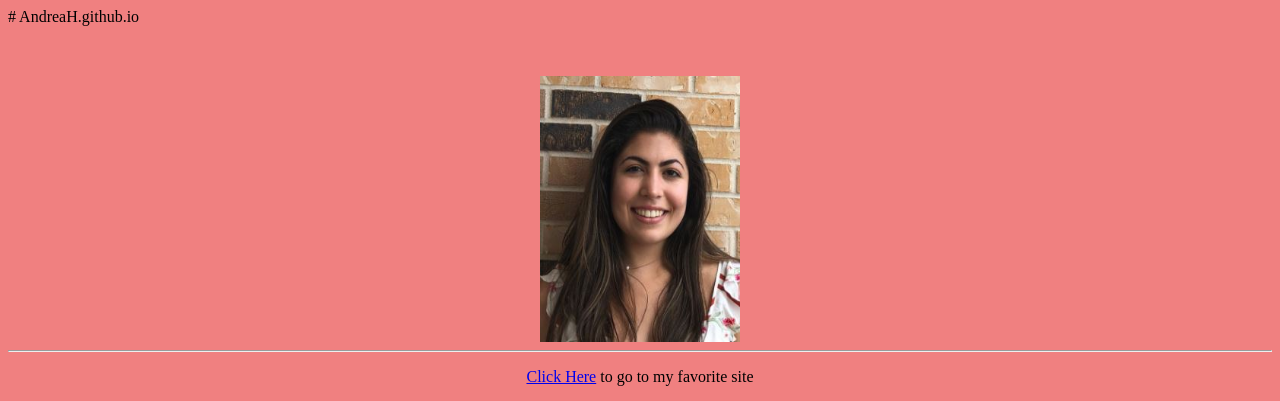
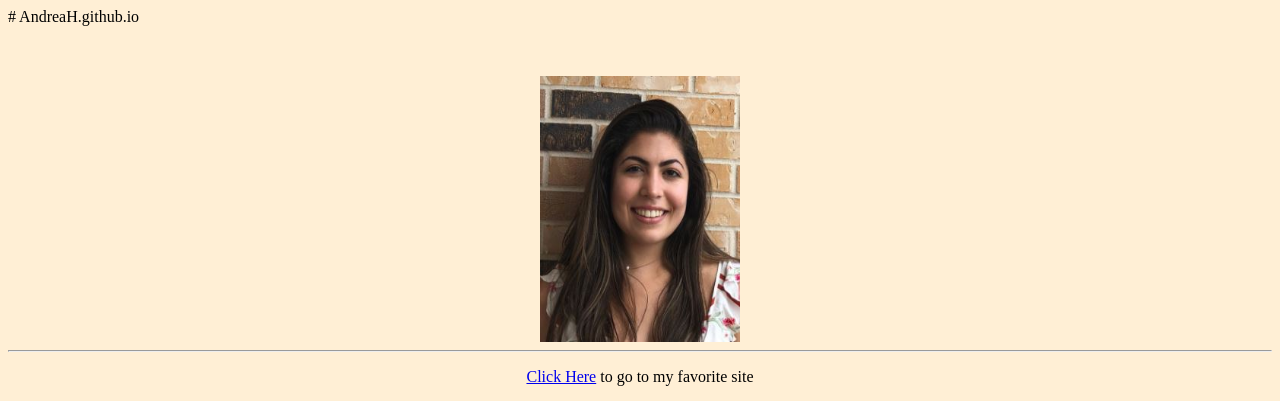
Before and after one commit to andreahumphries/AndreaH.github.io, a plain HTML site: page index.html in a window 1280 px wide. Shown: the top 401 px of the page. Drawn offline with Linux system fonts and the light colour scheme.

Commit message:
Update index.html

```diff
--- a/index.html
+++ b/index.html
@@ -4,7 +4,7 @@
 <p style="text-align: center;"><a href="https://netflix.com">Click Here</a> to go to my favorite site</p>
 <h1 style="text-align: center;">Hi, my name is Andrea!</h1>
 <h2 style="text-align: center;">Welcome to my website!</h2>
-<body bgcolor = "lightcoral">
+<body bgcolor = "papayawhip">
 <p><strong>About Me</strong></p>
 <p>My name is Andrea and I am a Freshman at the University of Texas at Austin! I am from Houston, TX but I grew up in England and Abu Dhabi. My hobbies include reading, hanging out with my friends, watching shows, and painting. My favourite shows include Stranger Things, The Office, Parks and Rec, Jane the Virgin, How I met your mother, and the Great British Baking Show! My favourite drink is tea and my favourite food are mangoes! <br /><br /></p>
 </body>
```
